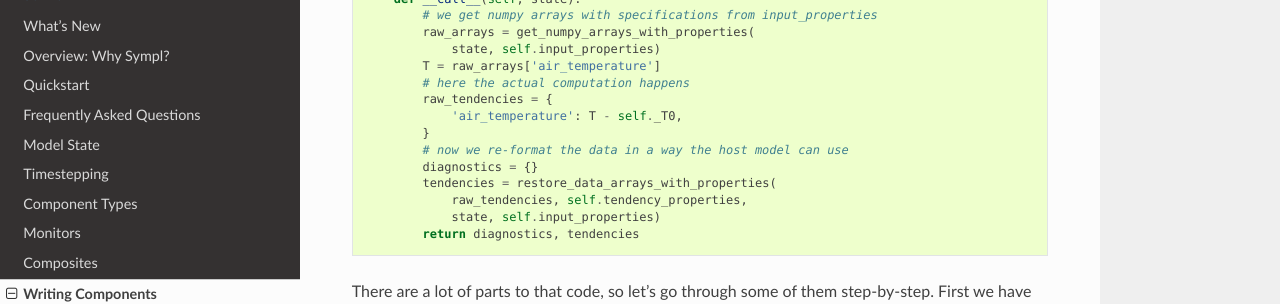
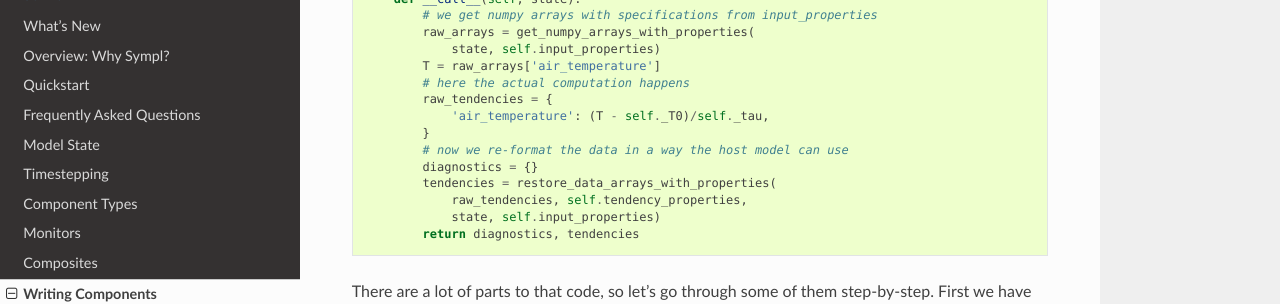
Before and after one commit to mcgibbon/sympl, a Sphinx documentation site: the page built from docs/writing_components.rst, in a window 1280 px wide and 900 px high, scrolled down 901 px. Shown: the part 151-455 px from the top of the window. Built offline with Sphinx 7.4.7 and the Read the Docs theme 2.0.0, drawn with Linux system fonts in a browser that asks for light colours.

Commit message:
Corrected error in example component

```diff
--- a/docs/writing_components.rst
+++ b/docs/writing_components.rst
@@ -56,7 +56,7 @@ target temperature.
             T = raw_arrays['air_temperature']
             # here the actual computation happens
             raw_tendencies = {
-                'air_temperature': T - self._T0,
+                'air_temperature': (T - self._T0)/self._tau,
             }
             # now we re-format the data in a way the host model can use
             diagnostics = {}
@@ -192,7 +192,7 @@ method which takes in a state dictionary and returns dictionaries with outputs.
             T = raw_arrays['air_temperature']
             # here the actual computation happens
             raw_tendencies = {
-                'air_temperature': T - self._T0,
+                'air_temperature': (T - self._T0)/self._tau,
             }
             # now we re-format the data in a way the host model can use
             diagnostics = {}
```
